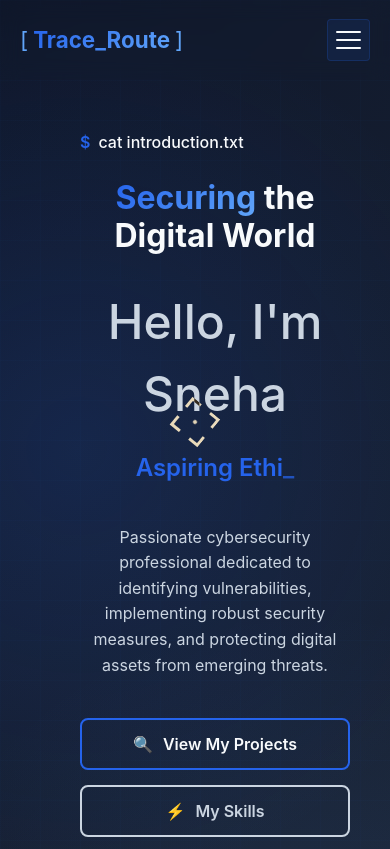
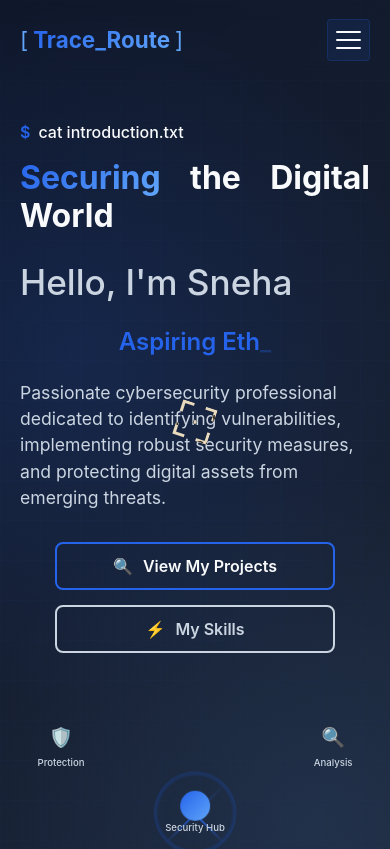
Before and after one commit to amyy45/portfolio, a React (Vite) app: page / in a window 390 px wide. Shown: the top 849 px of the page. Built offline with nearby package versions, Linux system fonts and the light colour scheme.

Commit message:
hero update 1

```diff
--- a/src/hero.css
+++ b/src/hero.css
@@ -1,4 +1,4 @@
-/* Hero.css - Enhanced Professional Version */
+/* Hero.css - Enhanced Professional Version with Fixed Mobile Padding & Network Connections */
 :root {
   --primary-blue: #2563eb;
   --dark-blue: #1e40af;
@@ -462,6 +462,7 @@
     grid-template-columns: 1fr;
     gap: 40px;
     text-align: center;
+    padding: 40px 20px 60px 20px; /* Fixed padding for tablet */
   }
 
   .hero-intro {
@@ -482,6 +483,32 @@
   .hero-visual {
     height: 300px;
   }
+
+  .hero-content {
+    padding: 60px 20px 40px; /* Adjusted for tablet */
+  }
+
+  /* Fix network connections for tablet */
+  .node-1 {
+    top: 15%;
+    left: 15%;
+  }
+
+  .node-2 {
+    top: 15%;
+    right: 15%;
+  }
+
+  .node-3 {
+    bottom: 15%;
+    right: 25%;
+  }
+
+  .connection-1,
+  .connection-2,
+  .connection-3 {
+    width: 80px;
+  }
 }
 
 @media (max-width: 768px) {
@@ -490,26 +517,41 @@
   }
 
   .hero-content {
-    padding: 80px 20px 40px;
+    padding: 40px 15px 30px; /* Fixed mobile padding */
+  }
+
+  .hero-grid {
+    padding: 30px 15px 40px 15px; /* Fixed mobile padding */
+    margin-bottom: 20px;
+    gap: 30px;
   }
 
   .main-heading {
     font-size: 2.5rem;
+    margin-bottom: 15px;
   }
 
   .typing-text {
     font-size: 1.8rem;
+    margin: 15px 0;
+  }
+
+  .hero-description {
+    font-size: 1.4rem;
+    margin: 20px 0;
   }
 
   .action-buttons {
     flex-direction: column;
     gap: 15px;
+    margin: 30px 0;
   }
 
   .professional-btn {
     width: 100%;
     max-width: 280px;
     justify-content: center;
+    padding: 14px 24px; /* Adjusted button padding for mobile */
   }
 
   .hero-visual {
@@ -535,28 +577,140 @@
     width: 130px;
     height: 130px;
   }
+
+  .command-line {
+    margin-bottom: 15px;
+  }
+
+  .typing-container {
+    margin: 20px 0;
+  }
+
+  /* Fix network connections for mobile */
+  .node-1 {
+    top: 10%;
+    left: 10%;
+  }
+
+  .node-2 {
+    top: 10%;
+    right: 10%;
+  }
+
+  .node-3 {
+    bottom: 10%;
+    right: 20%;
+  }
+
+  .connection-1,
+  .connection-2,
+  .connection-3 {
+    width: 60px;
+  }
+
+  .node-icon {
+    font-size: 1.4rem;
+  }
+
+  .node-label {
+    font-size: 0.7rem;
+  }
 }
 
 @media (max-width: 480px) {
+  .hero-content {
+    text-align: justify;
+    padding: 30px 10px 20px; /* Further reduced for very small screens */
+  }
+
+  .hero-grid {
+    padding: 90px 10px 30px 10px; /* Further reduced for very small screens */
+  }
+
   .main-heading {
     font-size: 2rem;
+    text-align: justify;
+  }
+
+  .output-line {
+    font-size: 2.2rem;
+    text-align: justify;
   }
 
   .typing-text {
     font-size: 1.5rem;
+    min-height: 2.2rem;
   }
 
   .hero-description {
-    font-size: 1rem;
+    font-size: 1.1rem;
+    line-height: 1.5;
+    text-align: left;
   }
 
   .professional-btn {
-    padding: 14px 28px;
+    padding: 12px 20px;
     font-size: 1rem;
+    align-self: center;
   }
 
   .hero-visual {
     height: 200px;
+  }
+
+  .scroll-indicator {
+    margin-top: 30px;
+  }
+
+  /* Further fix network connections for very small screens */
+  .node-1 {
+    top: 5%;
+    left: 5%;
+  }
+
+  .node-2 {
+    top: 5%;
+    right: 5%;
+  }
+
+  .node-3 {
+    bottom: 5%;
+    right: 15%;
+  }
+
+  .connection-1,
+  .connection-2,
+  .connection-3 {
+    width: 40px;
+  }
+
+  .node-core {
+    width: 30px;
+    height: 30px;
+  }
+
+  .ring-1 {
+    width: 50px;
+    height: 50px;
+  }
+
+  .ring-2 {
+    width: 70px;
+    height: 70px;
+  }
+
+  .ring-3 {
+    width: 90px;
+    height: 90px;
+  }
+
+  .node-icon {
+    font-size: 1.2rem;
+    margin-bottom: 5px;
+  }
+
+  .node-label {
+    font-size: 0.6rem;
   }
 }
 
```
